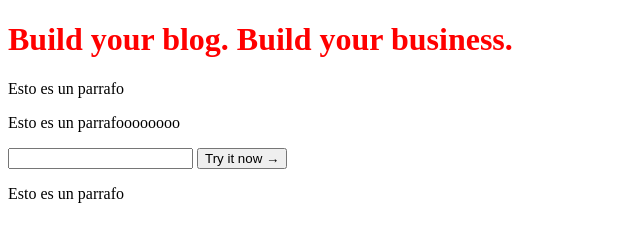
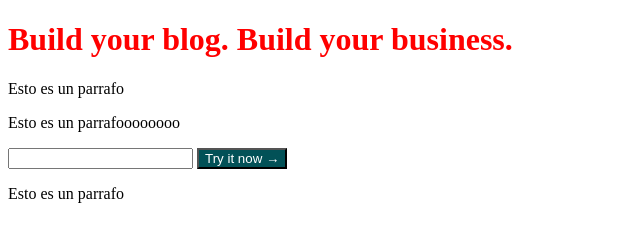
Before and after one commit to EdgarZar18/Matcha-1, a plain HTML site: page index.html in a window 1280 px wide. Shown: the whole page, without its empty margins (0-640 px from the left). Drawn offline with Linux system fonts and the light colour scheme.

Commit message:
Cambios al Matcha-1 de Ricardo

```diff
--- a/styles.css
+++ b/styles.css
@@ -1,3 +1,7 @@
 h1 {
     color: red;
 }
+button {
+    color: #fff;
+    background-color: #025157;
+}
```
